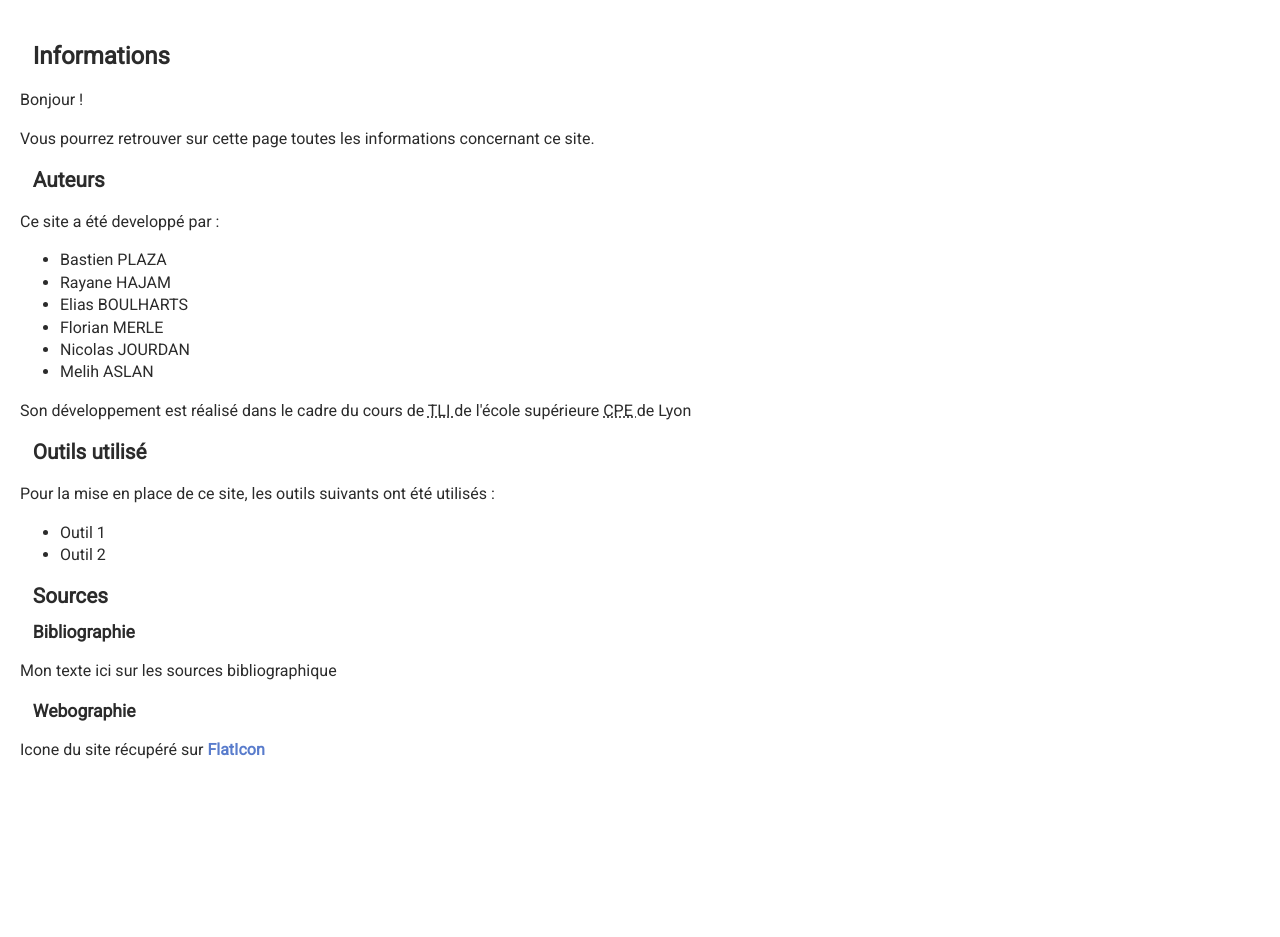
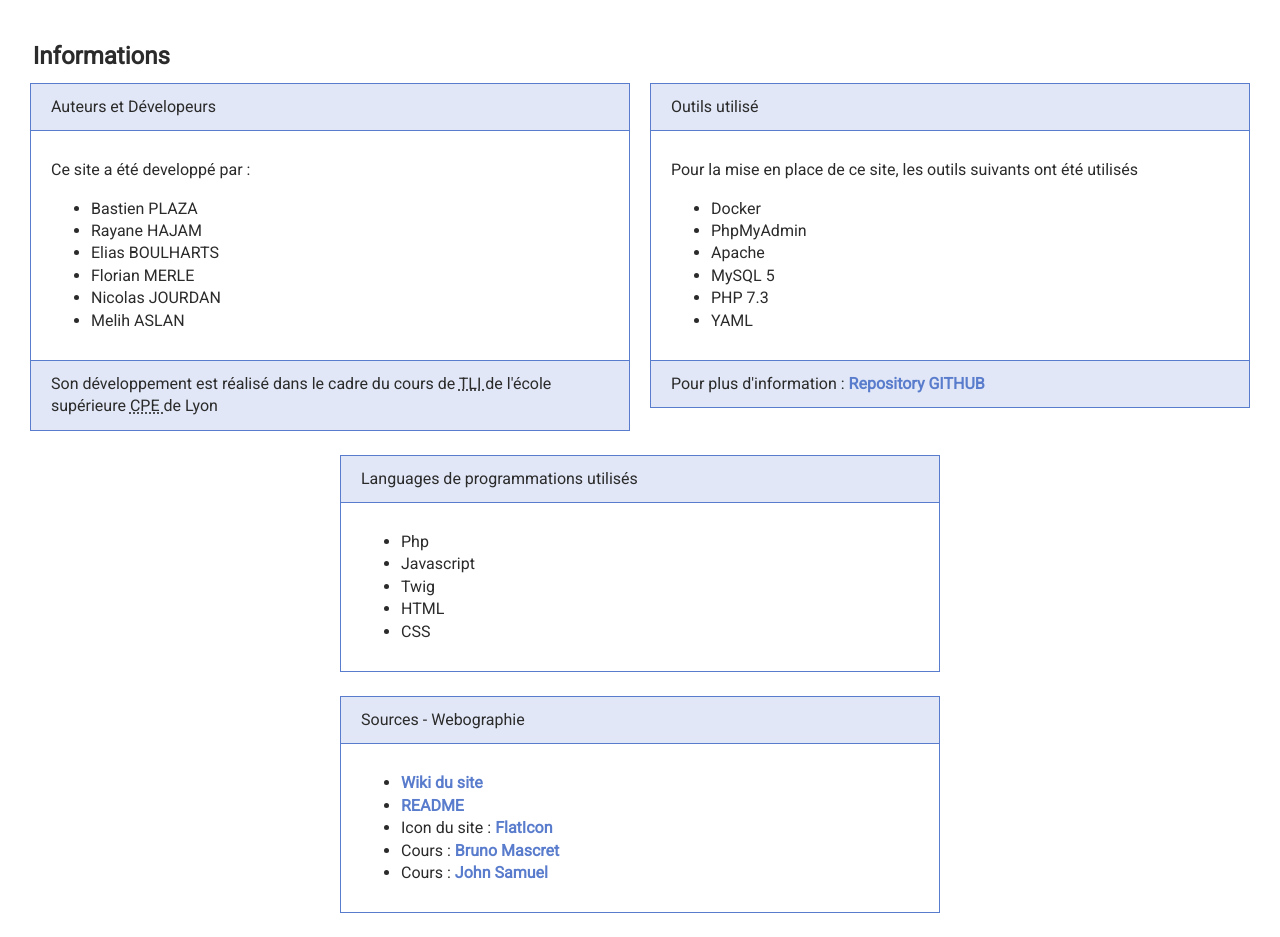
Before and after one commit to bref-n-m/tli, a PHP site: template data/www/app/src/App/templates/information.html.twig in a window 1280 px wide. Shown: the part 66-1003 px from the top of the page. Before the commit the page ends 825 px from the top, so only its background shows below. Run offline with PHP 8.4, Linux system fonts and the light colour scheme; the template is opened without the code that fills it, so the values that code supplies are empty; some libraries are stand-ins or nearby versions.

Commit message:
Update Information Page

```diff
--- a/data/www/app/src/App/templates/information.html.twig
+++ b/data/www/app/src/App/templates/information.html.twig
@@ -1,16 +1,16 @@
 {% extends 'base.html.twig' %}
 {% block title %}Information{% endblock %}
 {% block body %}
-<div>
-    <h1> Informations </h1>
-    <p>
-        Bonjour !
-    </p>
-    <p>
-        Vous pourrez retrouver sur cette page toutes les informations concernant ce site.
-    </p>
-    <div>
-        <h2> Auteurs </h2>
+    <h1>
+        Informations
+    </h1>
+    <div class="row">
+        <div class="col-s-12 col-m-6">
+            <div class="card">
+                <div class="card-header">
+                    Auteurs et Dévelopeurs
+                </div>
+                <div class="card-body">
                     <p>
                         Ce site a été developpé par :
                     </p>
@@ -22,35 +22,71 @@
                         <li> Nicolas JOURDAN </li>
                         <li> Melih ASLAN </li>
                     </ul>
-        <p>
+                </div>
+                <div class="card-footer">
                     Son développement est réalisé dans le cadre du cours de
                     <abbr title="Techniques et Langages de l'Internet"> TLI </abbr>
                     de l'école supérieure <abbr title="Chimie, Physique, Electronique"> CPE </abbr> de Lyon
-        </p>
                 </div>
-    <div>
-        <h2> Outils utilisé </h2>
+            </div>
+        </div>
+        <div class="col-s-12 col-m-6">
+            <div class="card">
+                <div class="card-header">
+                    Outils utilisé
+                </div>
+                <div class="card-body">
                     <p>
-            Pour la mise en place de ce site, les outils suivants ont été utilisés :
+                        Pour la mise en place de ce site, les outils suivants ont été utilisés
                     </p>
                     <ul>
-            <li> Outil 1 </li>
-            <li> Outil 2 </li>
+                        <li> Docker </li>
+                        <li> PhpMyAdmin </li>
+                        <li> Apache </li>
+                        <li> MySQL 5 </li>
+                        <li> PHP 7.3 </li>
+                        <li> YAML </li>
                     </ul>
                 </div>
-    <div>
-        <h2> Sources </h2>
-        <div>
-            <h3> Bibliographie </h3>
-            <p>
-                Mon texte ici sur les sources bibliographique
-            </p>
+                <div class="card-footer">
+                    Pour plus d'information : <a href="https://github.com/bref-n-m/tli">Repository GITHUB</a>
                 </div>
-        <div>
-            <h3> Webographie </h3>
-            <p>
-                Icone du site récupéré sur <a href="https://www.flaticon.com/free-icon/acupuncture_1683192#term=acupuncture&page=1&position=7" target="_blank"> FlatIcon </a>
-            </p>
+            </div>
+        </div>
+    </div>
+    <div class="row">
+        <div class="col-s-12 col-m-6 col-m-center">
+            <div class="card">
+                <div class="card-header">
+                    Languages de programmations utilisés
+                </div>
+                <div class="card-body">
+                    <ul>
+                        <li> Php </li>
+                        <li> Javascript </li>
+                        <li> Twig </li>
+                        <li> HTML</li>
+                        <li> CSS </li>
+                    </ul>
+                </div>
+            </div>
+        </div>
+    </div>
+    <div class="row">
+        <div class="col-s-12 col-m-6 col-m-center">
+            <div class="card">
+                <div class="card-header">
+                    Sources - Webographie
+                </div>
+                <div class="card-body">
+                    <ul>
+                        <li> <a href="https://github.com/bref-n-m/tli/wiki" target="_blank">Wiki du site</a> </li>
+                        <li> <a href="https://github.com/bref-n-m/tli/blob/develop/README.md" target="_blank">README</a> </li>
+                        <li> Icon du site : <a href="https://www.flaticon.com/free-icon/acupuncture_1683192#term=acupuncture&page=1&position=7" target="_blank"> FlatIcon </a></li>
+                        <li> Cours : <a href="http://bruno.mascret.fr/dokuwiki/doku.php/start">Bruno Mascret</a> </li>
+                        <li> Cours : <a href="https://johnsamuel.info/" target="_blank">John Samuel</a> </li>
+                    </ul>
+                </div>
             </div>
         </div>
     </div>
```
Lines whose indentation alone changed are shown as unchanged.
